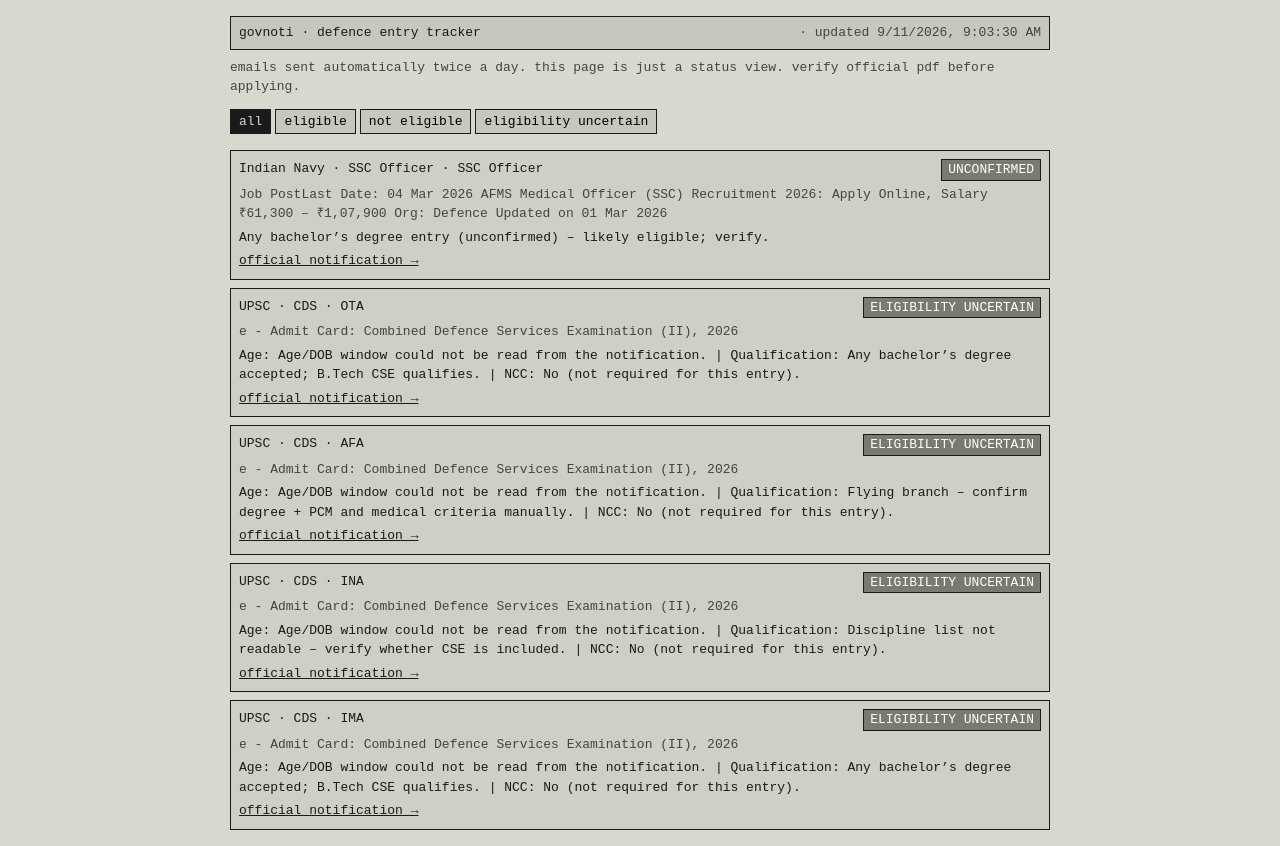
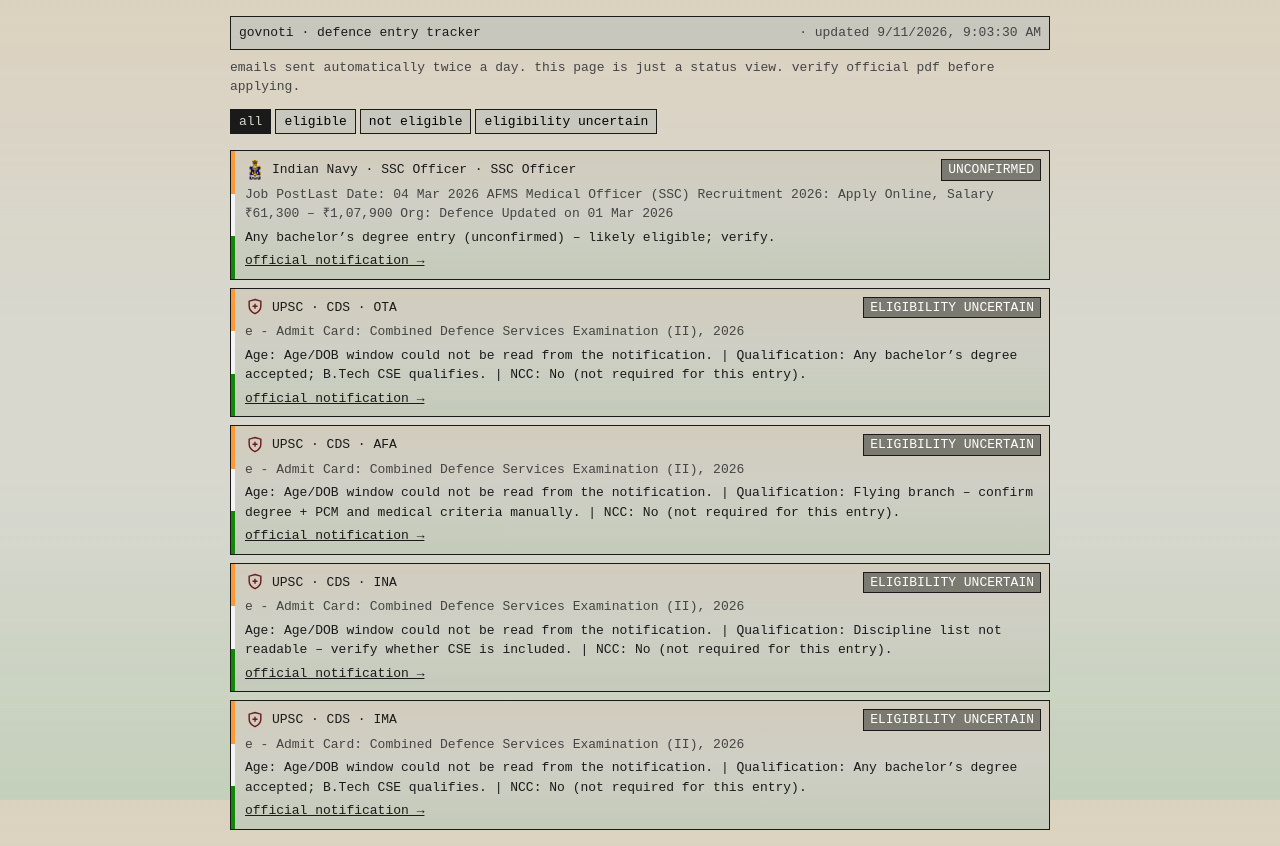
Before and after one commit to snehildwivedi03/DefenceNoti, a website: page public/index.html in a window 1280 px wide. Drawn offline with Linux system fonts and the light colour scheme.

Commit message:
feat: real service logos + subtle tricolor gradient

```diff
--- a/public/app.js
+++ b/public/app.js
@@ -6,6 +6,24 @@
 
 let records = [];
 let filter = 'ALL';
+
+// Force logos: real images for the three services, SVG shield fallback for UPSC.
+// Filenames are case-sensitive on the Netlify (Linux) host.
+const ICONS = {
+  navy: '<img class="ficon" src="images/Navy.png" alt="" aria-hidden="true" />',
+  air: '<img class="ficon" src="images/Airforce.png" alt="" aria-hidden="true" />',
+  army: '<img class="ficon" src="images/army.png" alt="" aria-hidden="true" />',
+  upsc:
+    '<svg class="ficon" viewBox="0 0 24 24" aria-hidden="true"><path d="M12 3l7 2v6c0 4-3 7-7 9-4-2-7-5-7-9V5z" fill="none" stroke="currentColor" stroke-width="1.7"/><path d="M12 8v6M9 11h6" stroke="currentColor" stroke-width="1.7"/></svg>',
+};
+
+function forceMeta(force) {
+  const f = String(force || '').toLowerCase();
+  if (f.includes('navy')) return { cls: 'force-navy', icon: ICONS.navy };
+  if (f.includes('air')) return { cls: 'force-air', icon: ICONS.air };
+  if (f.includes('army')) return { cls: 'force-army', icon: ICONS.army };
+  return { cls: 'force-upsc', icon: ICONS.upsc };
+}
 
 function tagClass(status) {
   if (status === 'ELIGIBLE') return 'ok';
@@ -25,10 +43,12 @@
 
   listEl.innerHTML = rows
     .map(
-      (r) => `
-      <div class="item">
+      (r) => {
+        const m = forceMeta(r.force);
+        return `
+      <div class="item ${m.cls}">
         <div class="top">
-          <span>${esc(r.force)} &middot; ${esc(r.exam)} &middot; ${esc(r.subCode)}${
+          <span class="title">${m.icon}${esc(r.force)} &middot; ${esc(r.exam)} &middot; ${esc(r.subCode)}${
         r.changed ? ' (updated)' : ''
       }</span>
           <span class="tag ${tagClass(r.status)}">${esc(r.status)}</span>
@@ -36,7 +56,8 @@
         <div class="meta">${esc(r.title || '')}</div>
         <div class="reason">${esc(r.reason || '')}</div>
         <div class="meta"><a href="${esc(r.url)}" target="_blank" rel="noopener">official notification &rarr;</a></div>
-      </div>`
+      </div>`;
+      }
     )
     .join('');
 }
--- a/public/style.css
+++ b/public/style.css
@@ -3,7 +3,11 @@
 body {
   margin: 0;
   padding: 16px;
-  background: #d8d8cf;
+  /* very light, subtle Indian-flag tricolor wash over the base tone */
+  background:
+    linear-gradient(180deg, rgba(255, 153, 51, 0.10), rgba(255, 255, 255, 0) 40% 60%, rgba(19, 136, 8, 0.10)),
+    #d8d8cf;
+  background-attachment: fixed;
   color: #1a1a1a;
   font: 13px/1.5 "Courier New", Courier, monospace;
 }
@@ -37,12 +41,43 @@
 .list { display: flex; flex-direction: column; gap: 8px; }
 
 .item {
+  position: relative;
   border: 1px solid #1a1a1a;
-  padding: 8px;
-  background: #cfcfc5;
+  padding: 8px 8px 8px 14px;
+  /* very subtle Indian-flag wash behind the card */
+  background:
+    linear-gradient(180deg, rgba(255, 153, 51, 0.06), rgba(255, 255, 255, 0) 45%, rgba(19, 136, 8, 0.06)),
+    #cfcfc5;
+}
+
+/* tricolor accent stripe down the left edge */
+.item::before {
+  content: "";
+  position: absolute;
+  top: 0;
+  bottom: 0;
+  left: 0;
+  width: 4px;
+  background: linear-gradient(180deg, #ff9933 0 33.3%, #f4f4f4 33.3% 66.6%, #138808 66.6% 100%);
 }
 
 .item .top { display: flex; justify-content: space-between; gap: 8px; }
+.item .title { display: inline-flex; align-items: center; }
+
+.ficon {
+  width: 20px;
+  height: 20px;
+  flex: 0 0 auto;
+  margin-right: 7px;
+  vertical-align: -5px;
+  object-fit: contain;
+}
+
+/* per-force icon colours (icons draw with currentColor) */
+.force-navy .ficon { color: #1b3a6b; }
+.force-air  .ficon { color: #2f6f9f; }
+.force-army .ficon { color: #4b5320; }
+.force-upsc .ficon { color: #6a1b1b; }
 
 .tag { border: 1px solid #1a1a1a; padding: 0 6px; white-space: nowrap; }
 .tag.ok { background: #1a1a1a; color: #d8d8cf; }
```
Also changed, not shown: public/images/Airforce.png (added), public/images/Navy.png (added), public/images/army.png (added).
